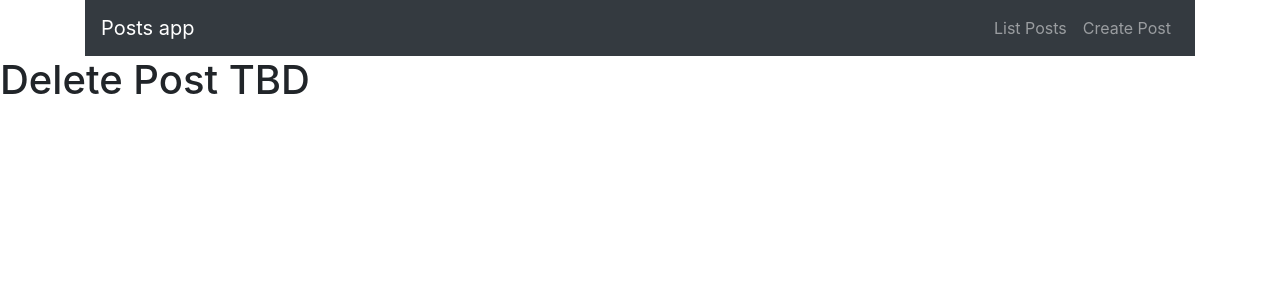
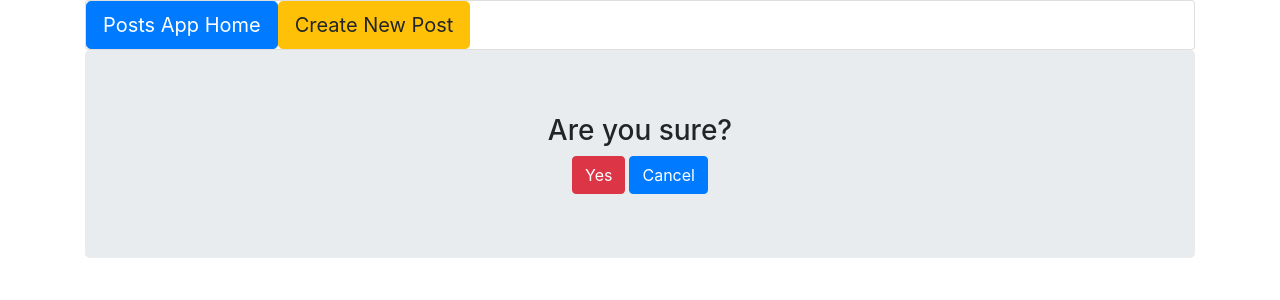
Before and after one commit to lucien-stavenhagen/MERN-Stack-Example, a React (Create React App) app in the folder express-posts/react-client/: page /delete/1 in a window 1280 px wide. Shown: the top 300 px of the page. Built offline with nearby package versions, Linux system fonts and the light colour scheme.

Commit message:
full CRUD functionality is now in. Get rid of nav bar and just add two huge buttons at the top. Ugly as sin but works well

```diff
--- a/express-posts/react-client/src/App.js
+++ b/express-posts/react-client/src/App.js
@@ -5,47 +5,31 @@ import ListPosts from "./components/ListPosts";
 import CreatePost from "./components/CreatePost";
 import EditPost from "./components/EditPost";
 import DeletePost from "./components/DeletePost";
+import DeleteConfirmed from "./components/DeleteConfirmed";
+import EditConfirmed from "./components/EditConfirmed";
 
 class App extends React.Component {
   render() {
     return (
       <Router>
         <div className="container">
-          <nav className="navbar navbar-expand-sm navbar-dark bg-dark">
-            <Link to="/" className="navbar-brand">
-              Posts app
-            </Link>
-            <button
-              className="navbar-toggler"
-              type="button"
-              data-toggle="collapse"
-              data-target="#navbarNav"
-              aria-controls="navbarNav"
-              aria-expanded="false"
-              aria-label="Toggle navigation"
-            >
-              <span className="navbar-toggler-icon" />
-            </button>
-            <div className="collapse navbar-collapse" id="navbarNav">
-              <ul className="navbar-nav ml-auto">
-                <li className="navbar-item">
-                  <Link to="/" className="nav-link">
-                    List Posts
-                  </Link>
-                </li>
-                <li className="navbar-item">
-                  <Link to="/create" className="nav-link">
-                    Create Post
-                  </Link>
-                </li>
-              </ul>
+          <div className="card">
+            <div className="button-group btn-group-lg">
+              <Link to="/" className="btn btn-primary">
+                Posts App Home
+              </Link>
+              <Link to="/create" className="btn btn-warning">
+                Create New Post
+              </Link>
             </div>
-          </nav>
+          </div>
         </div>
         <Route path="/" exact component={ListPosts} />
         <Route path="/create" component={CreatePost} />
         <Route path="/edit/:id" component={EditPost} />
         <Route path="/delete/:id" component={DeletePost} />
+        <Route path="/delconfirmed" component={DeleteConfirmed} />
+        <Route path="/editconfirmed" component={EditConfirmed} />
       </Router>
     );
   }
--- a/express-posts/react-client/src/components/CreatePost.js
+++ b/express-posts/react-client/src/components/CreatePost.js
@@ -1,4 +1,6 @@
 import React, { Component } from "react";
+import { Link } from "react-router-dom";
+
 import axios from "axios";
 
 class CreatePost extends Component {
@@ -34,7 +36,7 @@ class CreatePost extends Component {
   };
   handleCategory = event => {
     this.setState({
-      category: event.target.value ? event.target.value : "general"
+      category: event.target.value
     });
   };
   handlePosttext = event => {
@@ -88,9 +90,12 @@ class CreatePost extends Component {
           <div className="form-group">
             <input
               type="submit"
-              className="btn btn-primary"
+              className="btn btn-primary mr-1"
               value="Submit Post"
             />
+            <Link to="/" className="btn btn-secondary">
+              Done
+            </Link>
           </div>
         </form>
       </div>
--- /dev/null
+++ b/express-posts/react-client/src/components/DeleteConfirmed.js
@@ -0,0 +1,15 @@
+import React from "react";
+import { Link } from "react-router-dom";
+
+export default function DeleteConfirmed() {
+  return (
+    <div className="container">
+      <div className="jumbotron text-center">
+        <h3>Post Deleted.</h3>
+        <Link to="/" className="btn btn-primary m-1">
+          Back To Post List
+        </Link>
+      </div>
+    </div>
+  );
+}
--- a/express-posts/react-client/src/components/DeletePost.js
+++ b/express-posts/react-client/src/components/DeletePost.js
@@ -1,10 +1,35 @@
 import React, { Component } from "react";
+import axios from "axios";
+import { Link } from "react-router-dom";
 
 export default class DeletePost extends Component {
+  constructor(props) {
+    super(props);
+    this.proxyurl = "http://localhost:4001/api/posts";
+  }
+  yesImSure = () => {
+    axios
+      .delete(this.proxyurl + "/delete/" + this.props.match.params.id)
+      .then(res => {
+        console.log("deleted post :" + res);
+      })
+      .catch(err => console.log("HOMEY ERROR: " + err));
+    this.props.history.push("/delconfirmed");
+  };
   render() {
     return (
-      <div>
-        <h1>Delete Post TBD</h1>
+      <div className="container">
+        <div className="jumbotron text-center">
+          <h3>Are you sure?</h3>
+          <div className="button-group">
+            <button className="btn btn-danger mr-1" onClick={this.yesImSure}>
+              Yes
+            </button>
+            <Link to="/" className="btn btn-primary">
+              Cancel
+            </Link>
+          </div>
+        </div>
       </div>
     );
   }
--- /dev/null
+++ b/express-posts/react-client/src/components/EditConfirmed.js
@@ -0,0 +1,15 @@
+import React from "react";
+import { Link } from "react-router-dom";
+
+export default function EditConfirmed() {
+  return (
+    <div className="container">
+      <div className="jumbotron text-center">
+        <h3>Post Edited.</h3>
+        <Link to="/" className="btn btn-primary m-1">
+          Back To Post List
+        </Link>
+      </div>
+    </div>
+  );
+}
--- a/express-posts/react-client/src/components/EditPost.js
+++ b/express-posts/react-client/src/components/EditPost.js
@@ -1,4 +1,5 @@
 import React, { Component } from "react";
+import { Link } from "react-router-dom";
 import axios from "axios";
 
 export default class EditPost extends Component {
@@ -45,7 +46,7 @@ export default class EditPost extends Component {
   };
   handleCategory = event => {
     this.setState({
-      category: event.target.value ? event.target.value : "general"
+      category: event.target.value
     });
   };
   handlePosttext = event => {
@@ -55,6 +56,7 @@ export default class EditPost extends Component {
     event.preventDefault();
     console.log("submitting this post: " + JSON.stringify(this.state));
     this.updatePost();
+    this.props.history.push("/editconfirmed");
   };
   render() {
     return (
@@ -98,9 +100,12 @@ export default class EditPost extends Component {
           <div className="form-group">
             <input
               type="submit"
-              className="btn btn-primary"
+              className="btn btn-primary mr-1"
               value="Update Post"
             />
+            <Link to="/" className="btn btn-secondary">
+              Cancel
+            </Link>
           </div>
         </form>
       </div>
--- a/express-posts/react-client/src/components/ListPosts.js
+++ b/express-posts/react-client/src/components/ListPosts.js
@@ -33,8 +33,11 @@ class ListPosts extends React.Component {
                 <br />
                 <span>{post.posttext}</span>
               </p>
-              <Link to={"/edit/" + post._id} className="btn btn-primary">
+              <Link to={"/edit/" + post._id} className="btn btn-primary mr-1">
                 Edit
+              </Link>
+              <Link to={"/delete/" + post._id} className="btn btn-danger">
+                Delete
               </Link>
             </div>
           ))}
```
Also changed, not shown: 1 other file (tests, documents, lock files or other folders).
